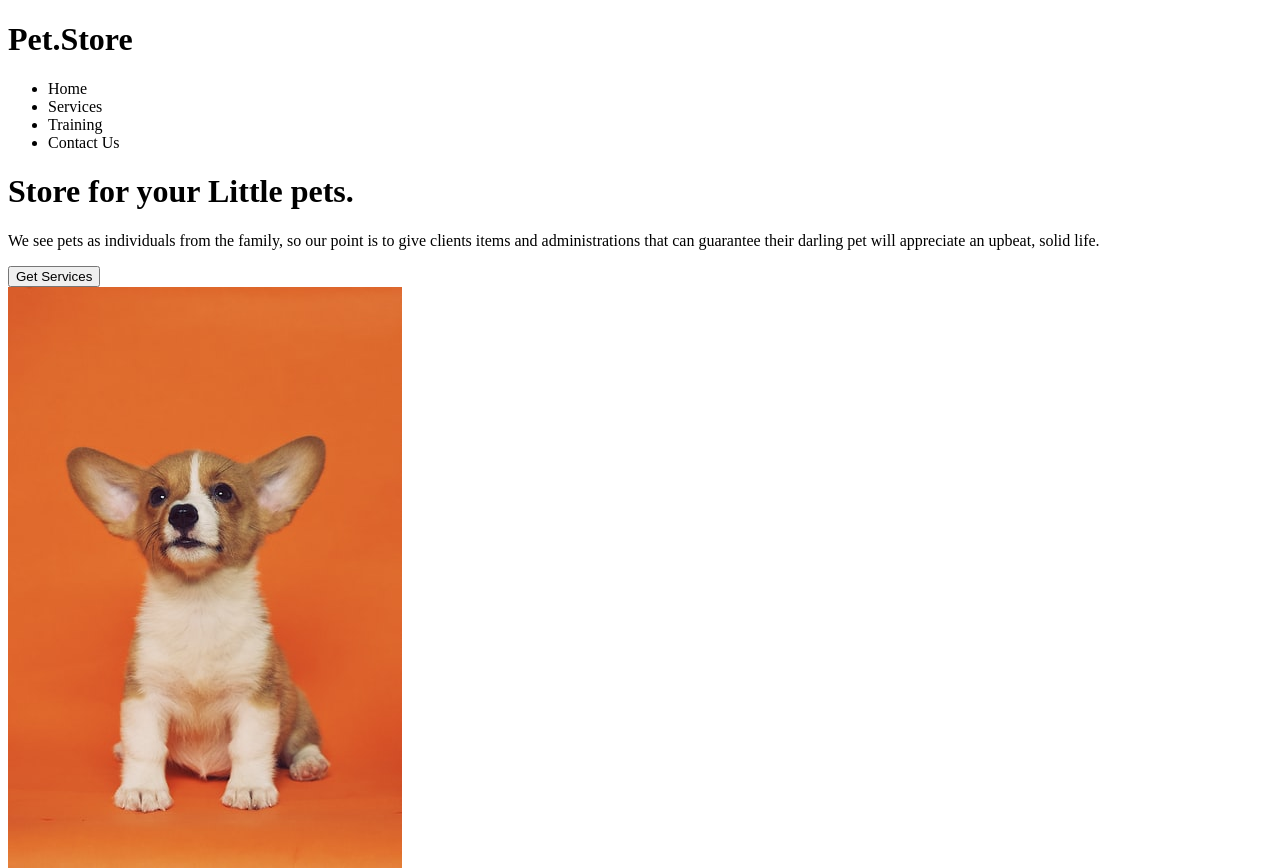
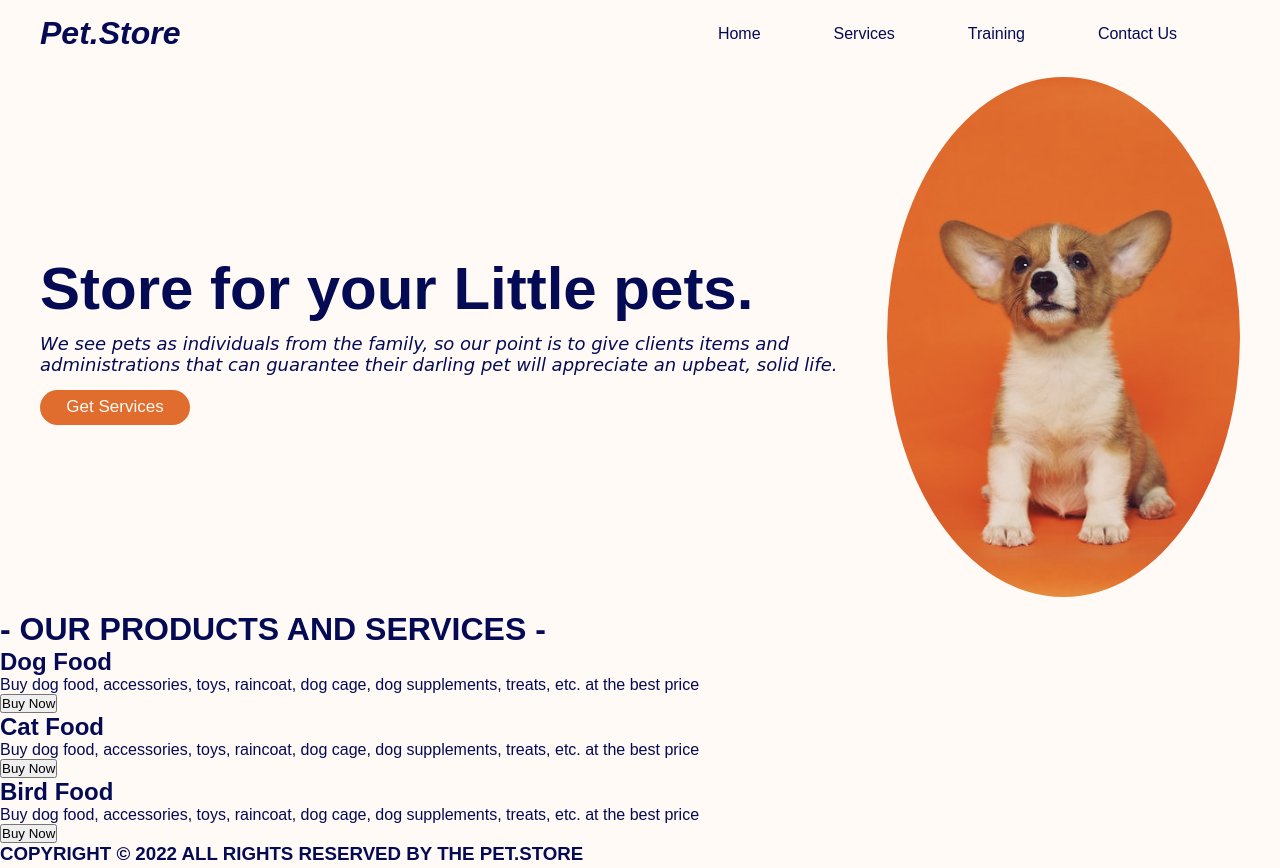
Before and after one commit to 2ybaryl/FSD_NanoProject, a website: page public/index.html in a window 1280 px wide. Shown: the top 868 px of the page. Drawn offline with Linux system fonts and the light colour scheme.

Commit message:
CSS file added

```diff
--- a/public/index.html
+++ b/public/index.html
@@ -7,7 +7,7 @@
     <meta name="viewport" content="width=device-width, initial-scale=1, shrink-to-fit=no" />
     <meta name="theme-color" content="#000000" />
     <title> | PET-STORE | </title>
-    <link rel="stylesheet" href="/style.css" />
+    <link rel="stylesheet" href="style.css" />
 </head>
 
 <body>
--- /dev/null
+++ b/public/style.css
@@ -0,0 +1,91 @@
+*{
+    margin: 0px;
+    padding: 0px;
+    box-sizing: border-box;
+}
+/*font-family: 'Montserrat', sans-serif;
+font-family: 'Outfit', sans-serif;*/
+@import url('https://fonts.googleapis.com/css2?family=Montserrat:ital,wght@0,200;0,300;0,400;0,500;0,600;0,700;1,400;1,600&family=Outfit:wght@100;200;300;400;500&family=Satisfy&display=swap');
+@import url('https://fonts.googleapis.com/css2?family=Pacifico&display=swap');
+body{
+    background-color:#FFFAF5;
+    font-family: 'Montserrat', sans-serif;
+    color: #040B54;
+}
+:root {
+    --d: 700ms;
+    --e: cubic-bezier(0.19, 1, 0.22, 1);
+  }
+.nav{
+display: flex;
+flex-direction: row;
+justify-content: space-between;
+color: #040B54;
+padding: 15px 30px;
+
+}
+.logo{
+    flex: 1;
+    font-weight: 600;
+    font-style: italic;
+    margin-left: 10px;
+}
+.nav-items{
+    margin: auto;
+    flex:1;
+    display: flex;
+    flex-direction: row;
+    list-style-type: none;
+    justify-content: space-evenly;
+    font-weight: 500;
+}
+.main-section{
+
+}
+.container{
+    background-color: #FFFAF5;
+    display: flex;
+    flex-direction: row;
+    margin-left: 30px;
+    margin-right: 30px;
+    padding-top: 10px;
+    padding:10px;
+}
+#left{
+    flex: 3;
+    padding-right:30px;
+    display: flex;
+    flex-direction: column;
+    justify-content: center;
+}
+.main-img{
+    border-radius: 50%;
+
+    height: 520px;
+}
+#left h1{
+
+font-size: 60px;
+font-weight: 600;
+}
+#left p{
+    padding-top: 10px;
+    font-size: 18px;
+    font-style: italic;
+   margin-left: auto;
+   margin-right: auto;
+   font-family: 'Satisfy', cursive;
+}
+#left button{
+    width: 150px;
+    margin-top: 15px;
+    border-radius: 50px;
+    height: 35px;
+    font-size: 17px;
+    border: none;
+    background-color: #E06D2E;
+    color: #FFFAF5;
+}
+#right{
+    flex: 1;
+}
```
